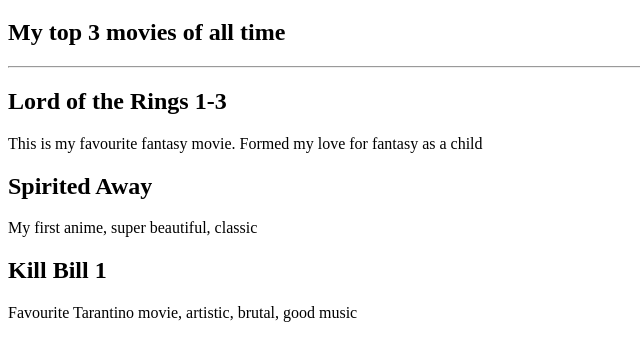
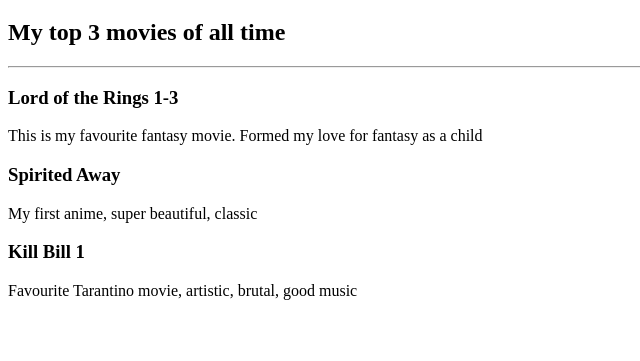
Before and after one commit to FFudo/100_Days_of_Code, a plain HTML site: page Day41_HTML/index.html in a window 1280 px wide. Shown: the part 61-422 px from the top of the page, without its empty margins (0-640 px from the left). Drawn offline with Linux system fonts and the light colour scheme.

Commit message:
changed movie  h2 to h3

```diff
--- a/Day41_HTML/index.html
+++ b/Day41_HTML/index.html
@@ -8,15 +8,15 @@
     <h1>The Best Movies According to me</h1>
     <h2>My top 3 movies of all time</h2>
     <hr />
-    <h2>Lord of the Rings 1-3</h2>
+    <h3>Lord of the Rings 1-3</h3>
     <p>
       This is my favourite fantasy movie. Formed my love for fantasy as a child
     </p>
 
-    <h2>Spirited Away</h2>
+    <h3>Spirited Away</h3>
     <p>My first anime, super beautiful, classic</p>
 
-    <h2>Kill Bill 1</h2>
+    <h3>Kill Bill 1</h3>
     <p>Favourite Tarantino movie, artistic, brutal, good music</p>
   </body>
 </html>
```
